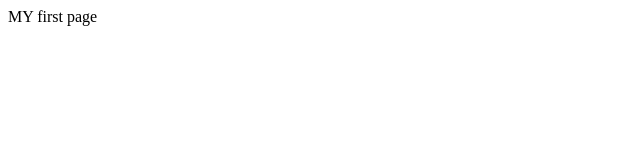
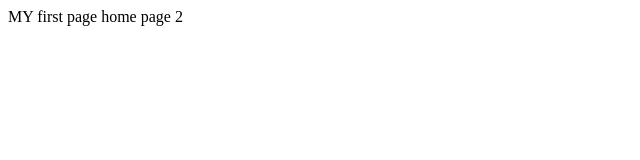
Before and after one commit to tchaud01/git-demo, a plain HTML site: page index.html in a window 1280 px wide. Shown: the whole page, without its empty margins (0-640 px from the left). Drawn offline with Linux system fonts and the light colour scheme.

Commit message:
more changes

```diff
--- a/index.html
+++ b/index.html
@@ -1,7 +1,7 @@
 <html>
 <head> MY first page </head>
 <body>
-
+home page 2
 </body>
 
 </html>
```
Also changed, not shown: 1 other file.
